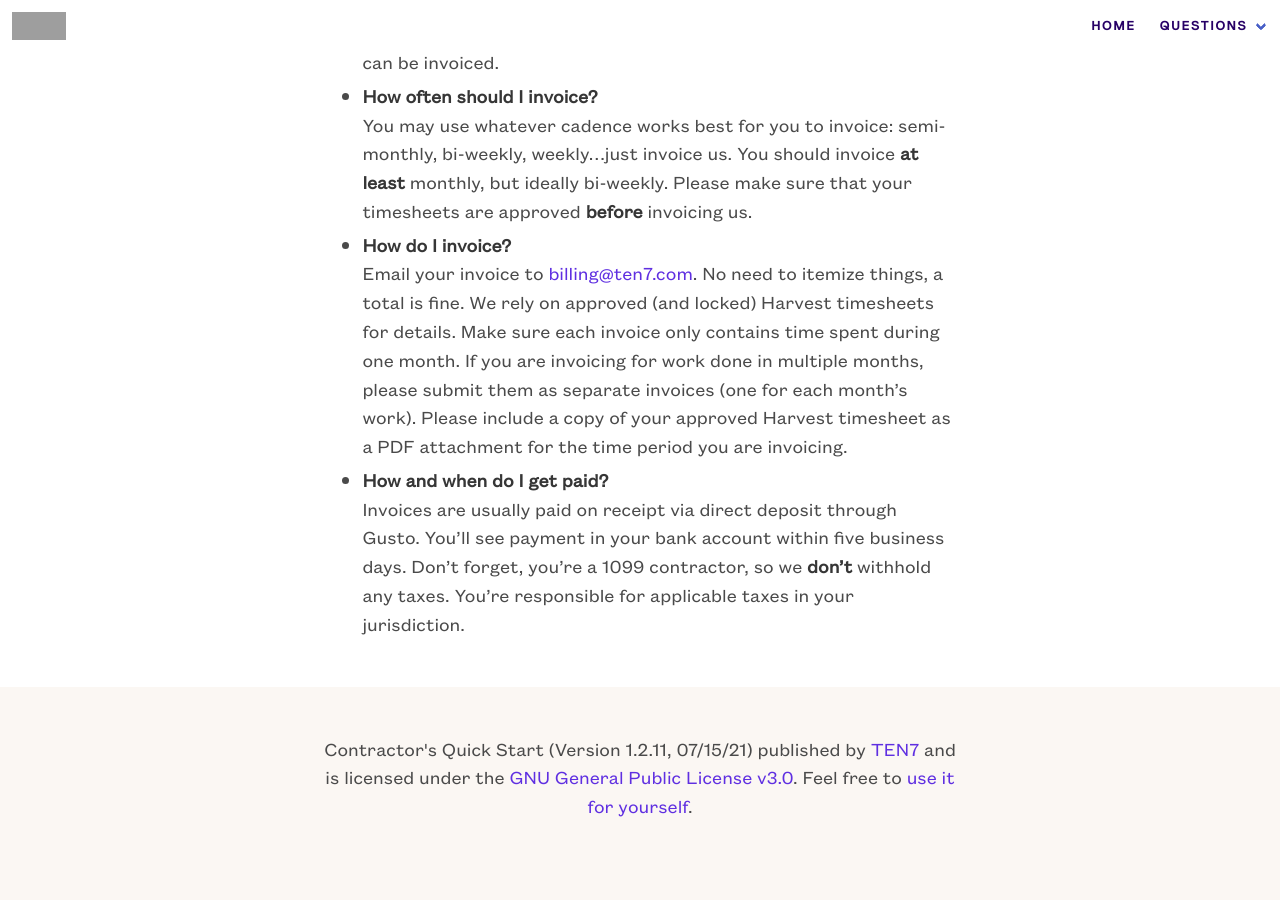
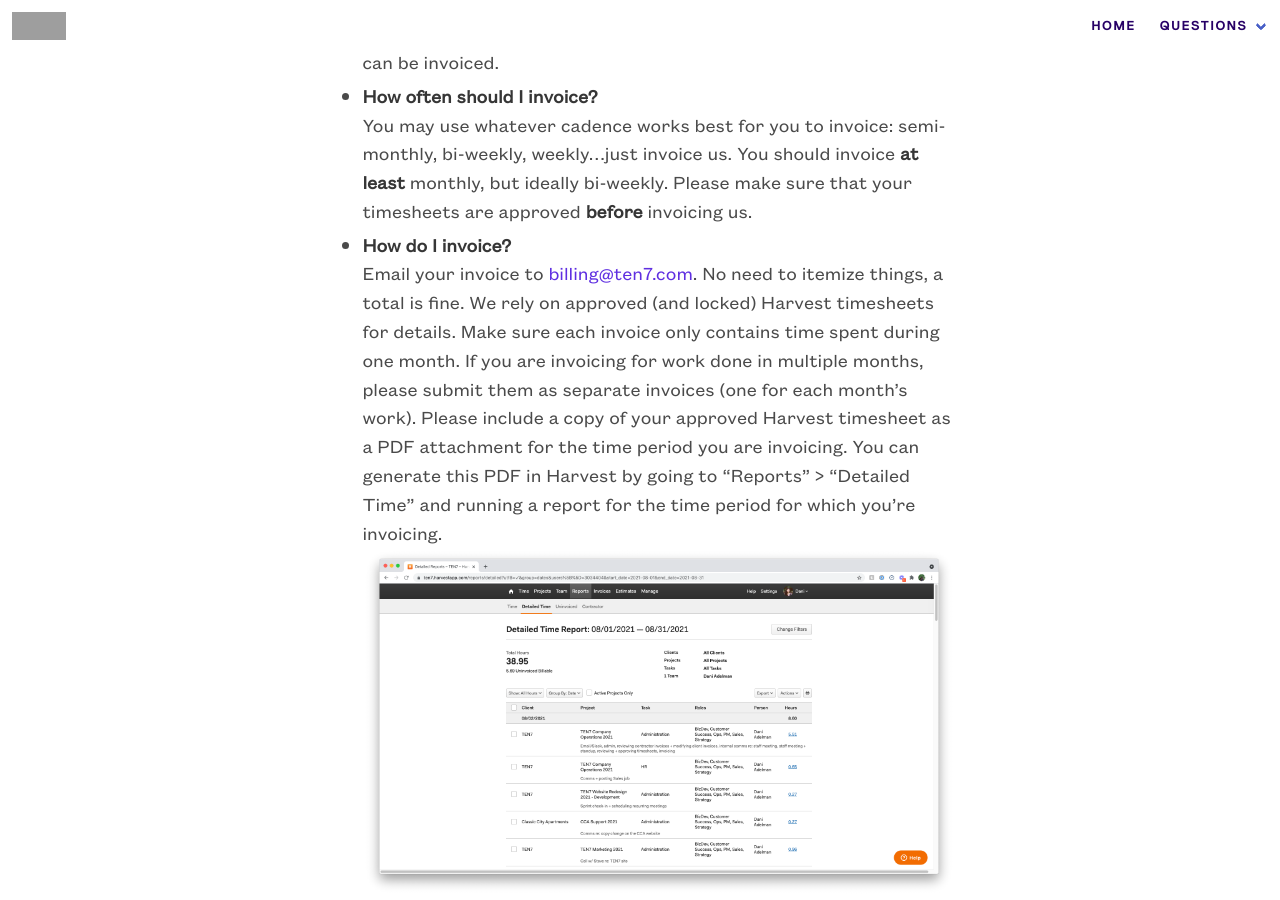
Before and after one commit to ten7/contractor.ten7.com, a Jekyll site: the page built from time.md, in a window 1280 px wide and 900 px high, scrolled down 1112 px. Built offline with Jekyll 4.4.1, drawn with Linux system fonts in a browser that asks for light colours; grey boxes are pictures that could not be loaded.

Commit message:
Harvest Time Report screenshot

```diff
--- a/time.md
+++ b/time.md
@@ -22,6 +22,7 @@ Please submit your timesheet at the end of each week. We can’t pay you unless
 - **How often should I invoice?**
 You may use whatever cadence works best for you to invoice: semi-monthly, bi-weekly, weekly...just invoice us. You should invoice __at least__ monthly, but ideally bi-weekly. Please make sure that your timesheets are approved __before__ invoicing us.
 - **How do I invoice?**
-Email your invoice to [billing@ten7.com](mailto:billing@ten7.com). No need to itemize things, a total is fine. We rely on approved (and locked) Harvest timesheets for details. Make sure each invoice only contains time spent during one month. If you are invoicing for work done in multiple months, please submit them as separate invoices (one for each month's work). Please include a copy of your approved Harvest timesheet as a PDF attachment for the time period you are invoicing.
+Email your invoice to [billing@ten7.com](mailto:billing@ten7.com). No need to itemize things, a total is fine. We rely on approved (and locked) Harvest timesheets for details. Make sure each invoice only contains time spent during one month. If you are invoicing for work done in multiple months, please submit them as separate invoices (one for each month's work). Please include a copy of your approved Harvest timesheet as a PDF attachment for the time period you are invoicing. You can generate this PDF in Harvest by going to "Reports" > "Detailed Time" and running a report for the time period for which you're invoicing.
+![How do I Invoice?](harvest-time-report.png)
 - **How and when do I get paid?**
 Invoices are usually paid on receipt via direct deposit through Gusto. You'll see payment in your bank account within five business days. Don’t forget, you’re a 1099 contractor, so we **don't** withhold any taxes. You're responsible for applicable taxes in your jurisdiction.
```
